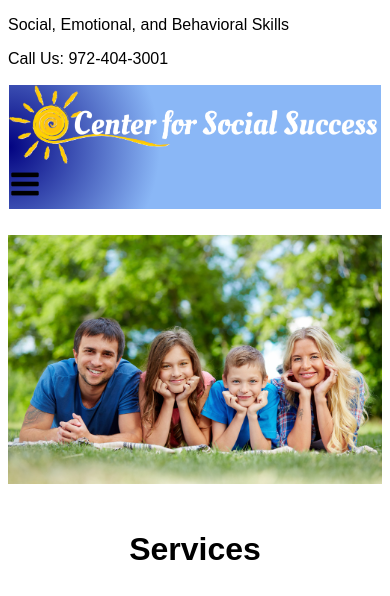
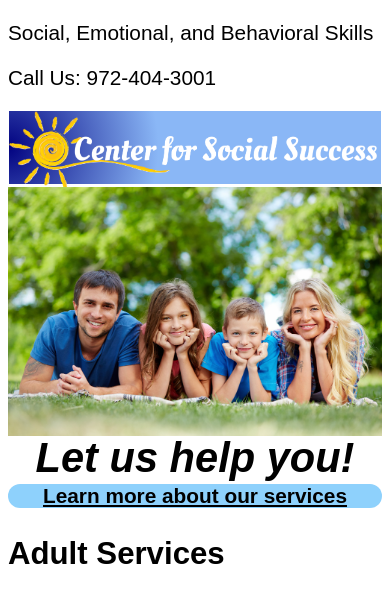
Before and after one commit to boonewh/css-website, a CodeIgniter app: page /database/ in a window 390 px wide. Shown: the top 596 px of the page. Run offline with CodeIgniter, Linux system fonts and the light colour scheme.

Commit message:
mobile home page

```diff
--- a/application/views/pages/home.php
+++ b/application/views/pages/home.php
@@ -1,7 +1,8 @@
         <main>
             <div class=parallax1></div>
-			<h1>Services</h1>
 			<div class="container">
+                <h1 class="cta1"><i>Let us help you!</i></h1>
+                <h4 class="cta2">Learn more about our services </h4>
                 <div class="services">
 					<h2>Adult Services</h2>
                     <img src="assets/images/AdultServices.jpg" alt="">
--- a/application/views/templates/footer.php
+++ b/application/views/templates/footer.php
@@ -1,9 +1,9 @@
                 <div>
-			<h2>12880 Hillcrest Rd, Ste 105, Dallas, Tx 75230</h2>
-			<h2>972-404-3001</h2>
+			<h3>12880 Hillcrest Rd, Ste 105, Dallas, Tx 75230</h3>
+			<h3>972-404-3001</h3>
 		</div>
 		<div class="title">
-			<h2>Call today so we can help you achieve more success in all your social relationships.</h2>
+			<h4>Call today so we can help you achieve more success in all your social relationships.</h4>
 		</div>
         </body>
 </html>
--- a/assets/css/main.css
+++ b/assets/css/main.css
@@ -33,7 +33,7 @@ html {
     margin: 0;
     padding: 0;
     border: 0;
-    font: 1em Arial, Helvetica, sans-serif;
+    font: 1.3em Arial, Helvetica, sans-serif;
 }
 
 #mainLogo {
@@ -44,6 +44,7 @@ html {
 nav {
     border: 1px solid white;
     background: radial-gradient(circle at left center, rgb(2,3,129), rgb(138,183,246) 40%);
+    height: 75px;
 }
 
 nav ul {
@@ -71,13 +72,25 @@ h1 {
 }
 
 h2 {
-    font-size: 2em;
+    font-size: 1.5em;
+}
+
+.cta1 {
+    margin-top: -5px;
+}
+
+.cta2 {
+    margin-top: -25px;
+    text-align: center;
+    background-color:var(--background);
+    border-radius: 20px;
+    text-decoration: underline;
 }
 
 .parallax1 {
     background-image: url(../images/happy-family.jpg);
-    min-height: 300px;
-    background-attachment: fixed;
+    min-height: 30vh;
+    background-attachment: scroll;
     background-repeat: no-repeat;
     background-size: contain;
     background-position: center;
@@ -91,3 +104,7 @@ h2 {
 .services img {
     width: 100%;
 }
+
+@media screen and (min-width: 1000px) {
+
+}
```
